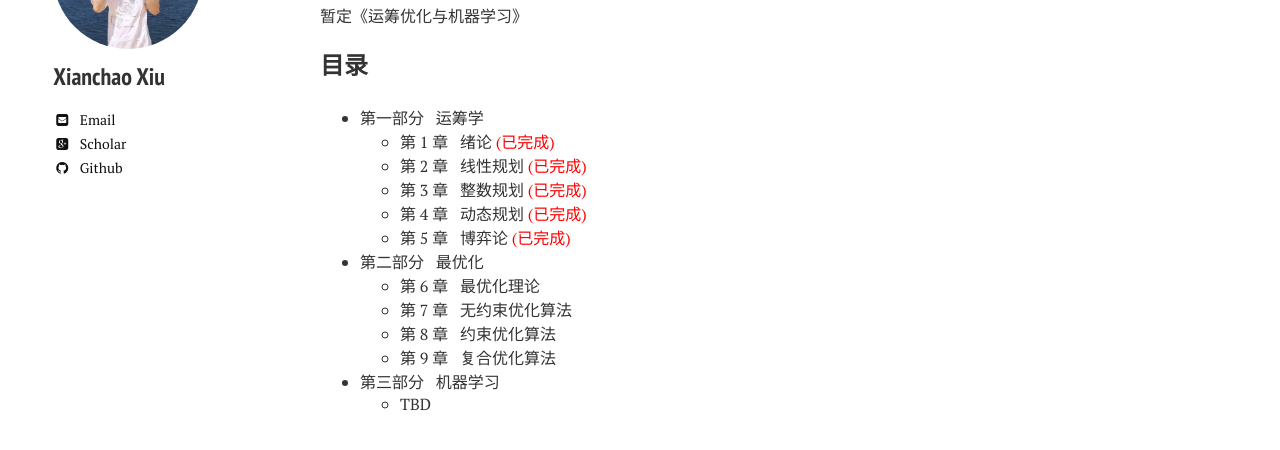
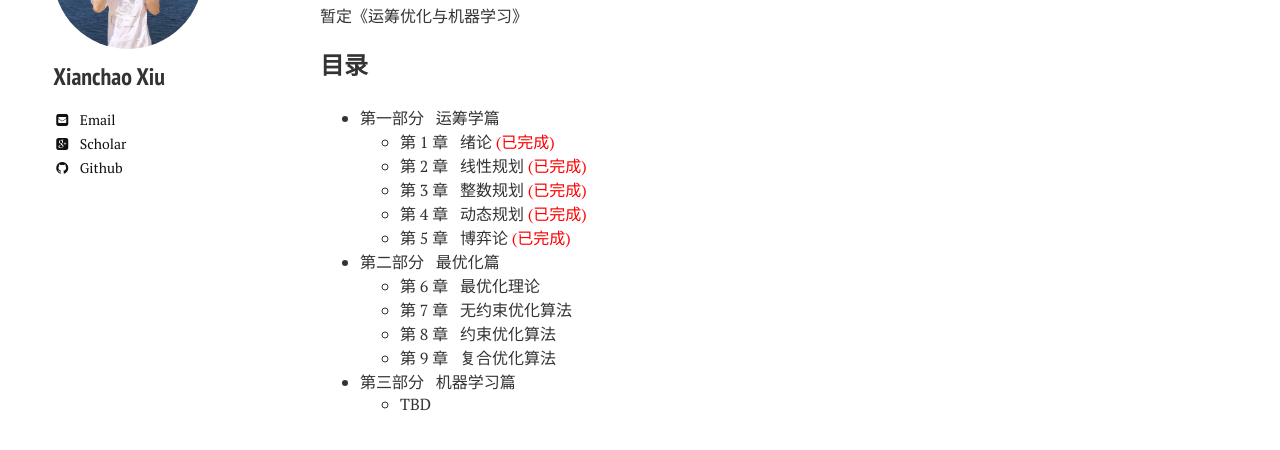
Before and after one commit to xianchaoxiu/xianchaoxiu.github.io, a Jekyll site: the page built from chinese/book/ORO/index.md, in a window 1280 px wide. Shown: the part 173-623 px from the top of the page. Built offline with Jekyll 4.4.1, drawn with Linux system fonts in a browser that asks for light colours; nearby versions of some CDN libraries.

Commit message:
Update index.md

```diff
--- a/chinese/book/ORO/index.md
+++ b/chinese/book/ORO/index.md
@@ -9,18 +9,18 @@ share: false
 暂定《运筹优化与机器学习》
 
 ### 目录
-* 第一部分 &nbsp; 运筹学 <br>
+* 第一部分 &nbsp; 运筹学篇 <br>
   - 第 1 章 &nbsp;  绪论 <span style="color:#ff0000">(已完成)</span><br>
   - 第 2 章 &nbsp;  线性规划 <span style="color:#ff0000">(已完成)</span><br>
   - 第 3 章 &nbsp;  整数规划 <span style="color:#ff0000">(已完成)</span><br>
   - 第 4 章 &nbsp;  动态规划 <span style="color:#ff0000">(已完成)</span><br>
   - 第 5 章 &nbsp;  博弈论 <span style="color:#ff0000">(已完成)</span><br>
 
-* 第二部分 &nbsp; 最优化 <br>
+* 第二部分 &nbsp; 最优化篇 <br>
   - 第 6 章 &nbsp;  最优化理论<br>
   - 第 7 章 &nbsp;  无约束优化算法 <br>
   - 第 8 章 &nbsp;  约束优化算法 <br>
   - 第 9 章 &nbsp;  复合优化算法<br>
 
-* 第三部分 &nbsp; 机器学习 <br>
+* 第三部分 &nbsp; 机器学习篇 <br>
   - TBD
```
